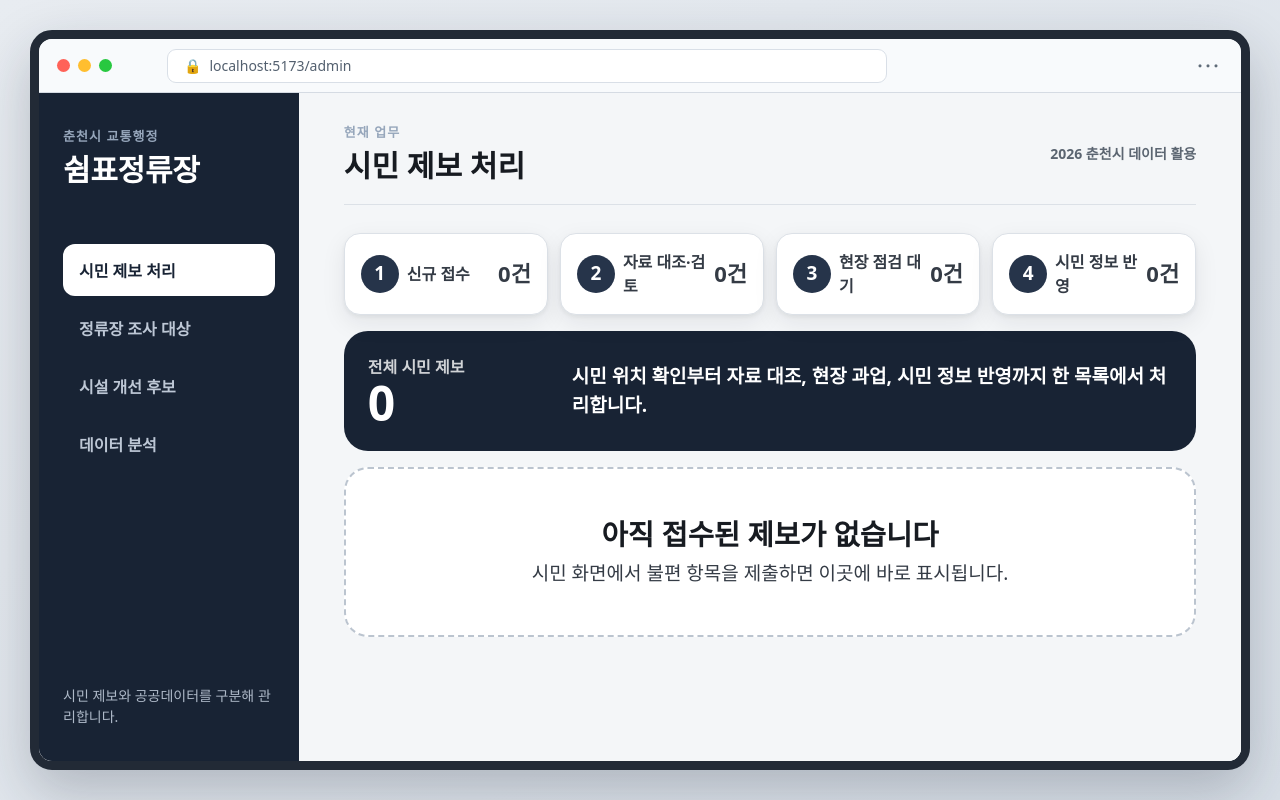
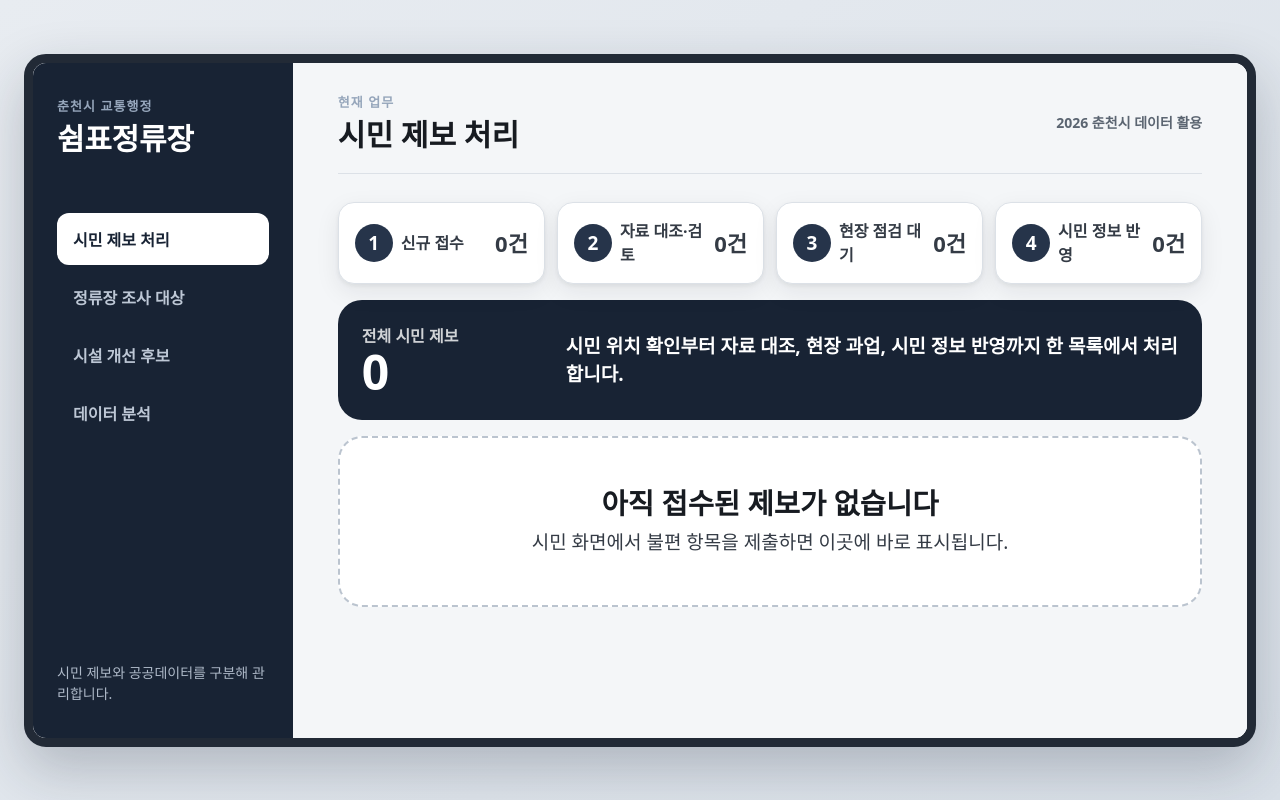
Before and after one commit to less82/Chuncheon_shimpyo, a React (Vite) app in the folder app/: page /admin in a window 1280 px wide. Built offline with nearby package versions, Linux system fonts and the light colour scheme.

Commit message:
fix(admin): 16대9 고정 목업 프레임 적용

```diff
--- a/app/src/features/admin/Dashboard.css
+++ b/app/src/features/admin/Dashboard.css
@@ -3,28 +3,24 @@
 .dash {
   width: 100%;
   max-width: none;
-  min-height: 100dvh;
+  height: 100dvh;
   margin: 0;
-  padding: 30px;
+  padding: 24px;
+  display: grid;
+  place-items: center;
+  overflow: hidden;
   background: linear-gradient(145deg, #e8ecf1 0%, #d9e0e8 100%);
   font-family: var(--font-sans);
   color: var(--ink-body);
   font-size: var(--fs-base);
 }
-.dash-browser { width: min(1440px, 100%); min-height: calc(100dvh - 60px); margin: 0 auto; overflow: hidden; border: 9px solid #222a36; border-radius: 22px; background: #f4f6f8; box-shadow: 0 22px 55px rgba(24,35,52,.24); }
-.dash-browserbar { display: grid; grid-template-columns: 110px minmax(240px, 720px) 1fr; align-items: center; height: 54px; padding: 0 18px; border-bottom: 1px solid #d5dbe3; background: #f8fafc; }
-.dash-window-controls { display: flex; gap: 8px; }
-.dash-window-controls span { width: 13px; height: 13px; border-radius: 50%; background: #ff6258; }
-.dash-window-controls span:nth-child(2) { background: #ffbe2f; }
-.dash-window-controls span:nth-child(3) { background: #28c840; }
-.dash-address { display: flex; height: 34px; align-items: center; gap: 8px; padding: 0 16px; border: 1px solid #d9dfe7; border-radius: 9px; background: white; color: #53606f; font-family: system-ui, sans-serif; font-size: 14px; }
-.dash-browser-actions { justify-self: end; color: #5f6b78; font-size: 24px; letter-spacing: 3px; }
-.dash-shell { display: grid; grid-template-columns: 260px minmax(0, 1fr); min-height: calc(100dvh - 132px); overflow: hidden; background: #f4f6f8; }
+.dash-browser { width: min(1440px, calc(100vw - 48px), calc((100dvh - 48px) * 16 / 9)); aspect-ratio: 16 / 9; overflow: hidden; border: 9px solid #222a36; border-radius: 22px; background: #f4f6f8; box-shadow: 0 22px 55px rgba(24,35,52,.24); }
+.dash-shell { display: grid; grid-template-columns: 260px minmax(0, 1fr); width: 100%; height: 100%; overflow: hidden; background: #f4f6f8; }
 .dash-sidebar { position: relative; display: flex; min-height: 100%; flex-direction: column; padding: 34px 24px; background: var(--brand-strong); color: white; }
 .dash-sidebar .dash-title { color: white; font-size: 30px; }
 .dash-kicker { display: block; margin-bottom: 5px; color: #96a6bb; font-size: 13px; font-weight: 900; letter-spacing: .08em; }
 .dash-source { margin-top: auto; color: #aeb9c8; font-size: 14px; line-height: 1.5; }
-.dash-workspace { min-width: 0; padding: 30px clamp(26px, 3.5vw, 54px) 60px; background: #f4f6f8; }
+.dash-workspace { min-width: 0; height: 100%; padding: 30px clamp(26px, 3.5vw, 54px) 60px; overflow-y: auto; background: #f4f6f8; }
 .dash-presets { grid-template-columns: 1fr; }
 
 .dash-head { display: flex; align-items: center; justify-content: space-between; margin-bottom: 28px; padding-bottom: 20px; border-bottom: 1px solid var(--border); }
@@ -361,7 +357,7 @@
   color: var(--brand-strong);
   background: white;
 }
-@media (max-width: 900px) { .dash { padding: 10px; } .dash-browser { min-height: calc(100dvh - 20px); border-width: 5px; border-radius: 14px; } .dash-browserbar { grid-template-columns: 74px 1fr 28px; height: 46px; padding: 0 10px; } .dash-window-controls { gap: 5px; } .dash-window-controls span { width: 10px; height: 10px; } .dash-shell { grid-template-columns: 1fr; min-height: calc(100dvh - 76px); } .dash-sidebar { min-height: auto; } .dash-tabs { grid-template-columns: 1fr 1fr; margin-top: 20px; } .dash-source { display: none; } }
+@media (max-width: 900px) { .dash { padding: 10px; } .dash-browser { width: min(calc(100vw - 20px), calc((100dvh - 20px) * 16 / 9)); border-width: 5px; border-radius: 14px; } .dash-shell { grid-template-columns: 210px minmax(0, 1fr); } .dash-sidebar { padding: 22px 14px; } .dash-tab { padding-inline: 10px; } .dash-source { display: none; } }
 
 /* ---- 배지 ---- */
 .dash-badge {
--- a/app/src/features/admin/Dashboard.tsx
+++ b/app/src/features/admin/Dashboard.tsx
@@ -58,11 +58,6 @@ export default function Dashboard() {
   return (
     <main className="dash">
       <div className="dash-browser">
-      <div className="dash-browserbar" aria-hidden="true">
-        <div className="dash-window-controls"><span /><span /><span /></div>
-        <div className="dash-address"><span>🔒</span> localhost:5173/admin</div>
-        <div className="dash-browser-actions">⋯</div>
-      </div>
       <div className="dash-shell">
       <aside className="dash-sidebar">
         <div><span className="dash-kicker">춘천시 교통행정</span><h1 className="dash-title">쉼표정류장</h1></div>
```
